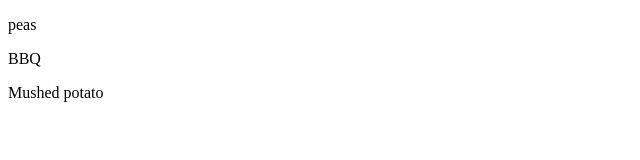
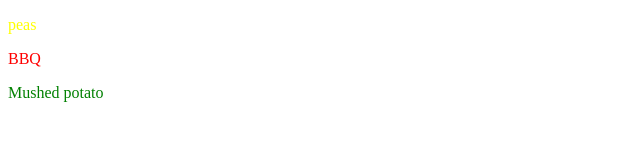
Before and after one commit to acbka/russian_cuisine, an Angular app: page / in a window 1280 px wide. Shown: the top 160 px of the page, without its empty margins (0-640 px from the left). Built offline with nearby package versions, Linux system fonts and the light colour scheme.

Commit message:
new color

```diff
--- a/src/app/categories.ts
+++ b/src/app/categories.ts
@@ -1,3 +1,3 @@
 
 export
-    enum Categories { Soup, Main, Garnish, Dessert, Salad }
+    enum Categories { Main, Soup, Garnish, Dessert, Salad }
--- a/src/app/categoriescolors.ts
+++ b/src/app/categoriescolors.ts
@@ -1,6 +1,6 @@
 import { Categories } from './categories';
 
-export let map : Map<Categories, string> = new Map([
+export let Categoriescolors : Map<Categories, string> = new Map([
    [Categories.Soup, 'yellow'],
    [Categories.Main, 'red'],
    [Categories.Garnish, 'green'],
--- a/src/app/dishes/dishes.component.html
+++ b/src/app/dishes/dishes.component.html
@@ -1 +1 @@
-<p *ngFor="let dish of dishes">{{dish.name}}</p>
+<p [ngStyle]="{'color': colors.get(dish.category)}" *ngFor="let dish of dishes">{{dish.name}}</p>
--- a/src/app/dishes/dishes.component.ts
+++ b/src/app/dishes/dishes.component.ts
@@ -1,6 +1,9 @@
 import { Component, OnInit } from '@angular/core';
 import { Dishes } from '../dishes';
 import { Dish } from '../dish';
+import { Categoriescolors } from '../categoriescolors'
+import { Categories } from '../categories';
+
 
 @Component({
   selector: 'app-dishes',
@@ -9,9 +12,11 @@ import { Dish } from '../dish';
 })
 export class DishesComponent implements OnInit {
    dishes: Dish [] = Dishes;
+  colors : Map<Categories, string> = Categoriescolors;
   constructor() { }
 
   ngOnInit() {
+     console.log(Categoriescolors)
   }
 
 }
```
